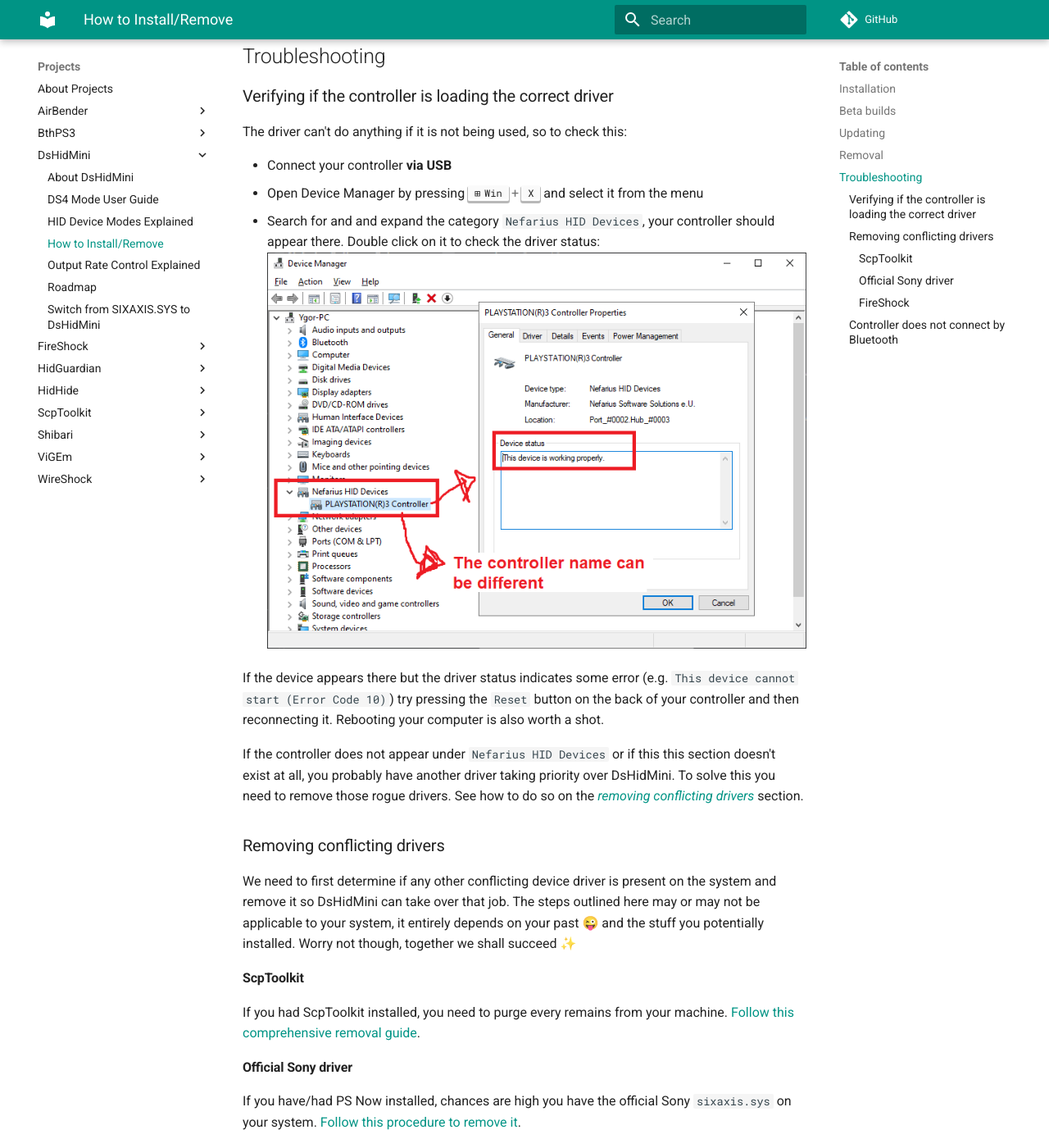
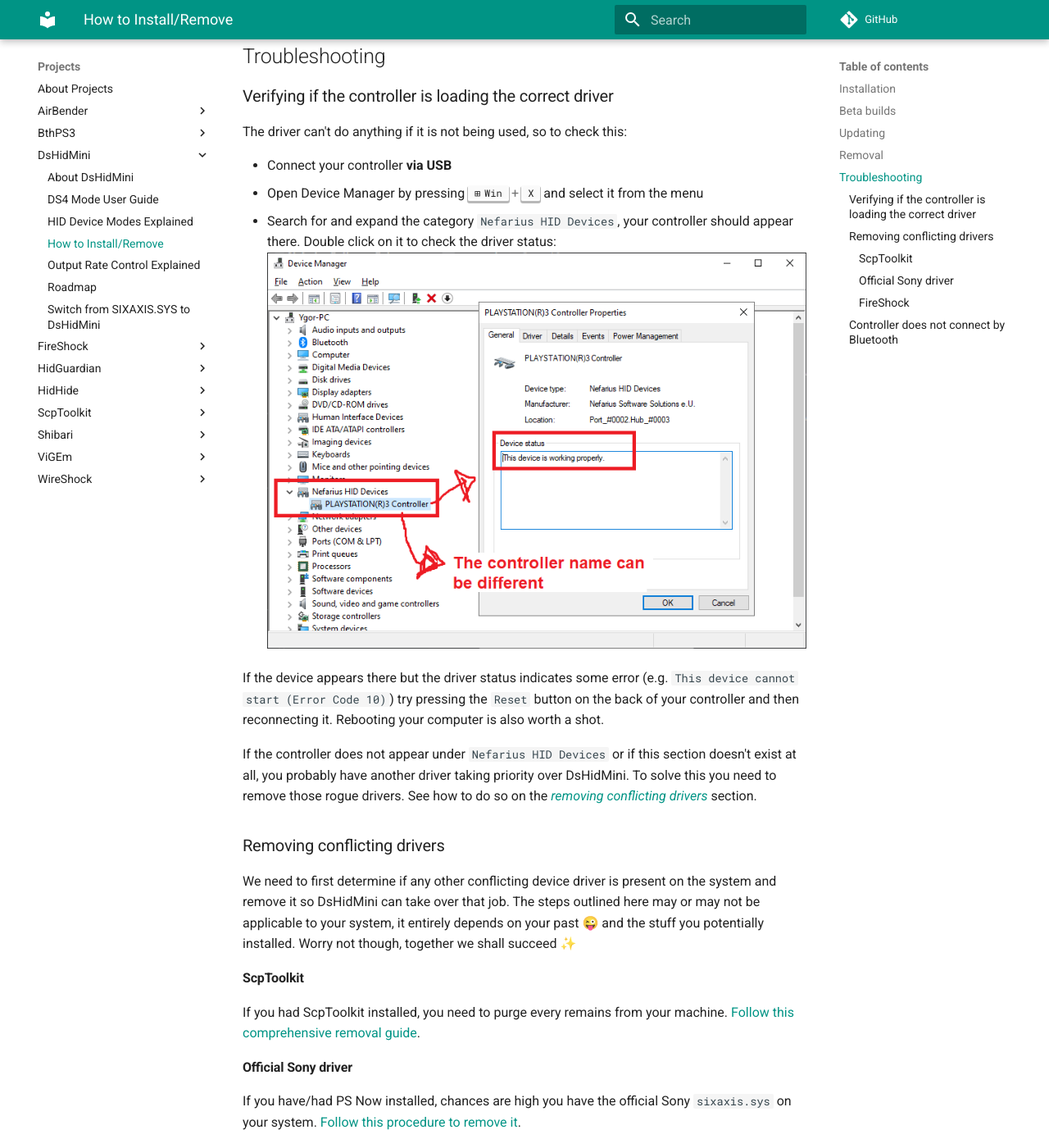
Before and after one commit to nefarius/ViGEm.github.io, an MkDocs documentation site: the page built from docs/projects/DsHidMini/How-to-Install.md, in a window 1280 px wide and 1400 px high, scrolled down 3736 px. Shown: the whole window at 82% size. Built offline with MkDocs 1.6.1 and Material for MkDocs 9.7.7, drawn with Linux system fonts in a browser that asks for light colours; comment, search, counter and statistics services are not loaded.

Commit message:
Fixed duplicated words

```diff
--- a/docs/projects/DsHidMini/How-to-Install.md
+++ b/docs/projects/DsHidMini/How-to-Install.md
@@ -57,12 +57,12 @@
 
 - Connect your controller __via USB__
 - Open Device Manager by pressing ++win+x++ and select it from the menu
-- Search for and and expand the category `Nefarius HID Devices`, your controller should appear there. Double click on it to check the driver status:
+- Search for and expand the category `Nefarius HID Devices`, your controller should appear there. Double click on it to check the driver status:
 ![DsHidMini_DeviceManager](images/DsHidMini_Correctly_Loaded.png){: .glightbox }
 
 If the device appears there but the driver status indicates some error (e.g. `This device cannot start (Error Code 10)`) try pressing the `Reset` button on the back of your controller and then reconnecting it. Rebooting your computer is also worth a shot.
 
-If the controller does not appear under `Nefarius HID Devices` or if this this section doesn't exist at all, you probably have another driver taking priority over DsHidMini. To solve this you need to remove those rogue drivers. See how to do so on the [_removing conflicting drivers_](#Removing-conflicting-drivers) section.
+If the controller does not appear under `Nefarius HID Devices` or if this section doesn't exist at all, you probably have another driver taking priority over DsHidMini. To solve this you need to remove those rogue drivers. See how to do so on the [_removing conflicting drivers_](#Removing-conflicting-drivers) section.
 
 ### Removing conflicting drivers
 
```
